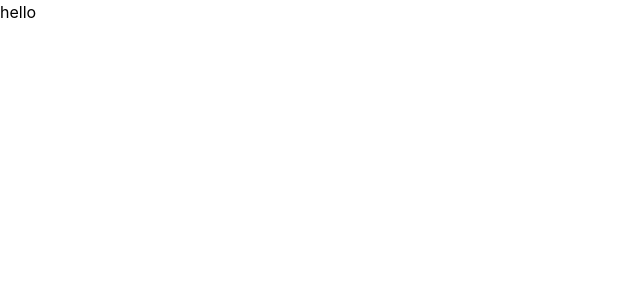
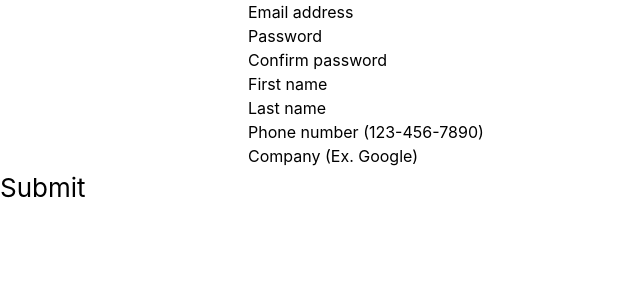
Before and after one commit to bramvar/Frontend-Pass-it-on, a React (Vite) app: page / in a window 1280 px wide. Shown: the top 300 px of the page, without its empty margins (0-640 px from the left). Built offline with nearby package versions, Linux system fonts and the light colour scheme.

Commit message:
Decide component created

```diff
--- a/index.html
+++ b/index.html
@@ -9,7 +9,5 @@
   <body>
     <div id="root"></div>
     <script type="module" src="/src/main.tsx"></script>
-
-
   </body>
 </html>
--- /dev/null
+++ b/src/Decide.tsx
@@ -0,0 +1,14 @@
+import { useState } from "react"
+import App from "./App"
+import Register from "./Register"
+
+
+export default function Decide(){
+    const [isActive,setActive] = useState(true)
+    const elem = (isActive) ?<App /> :<Register />
+    return(
+        <div>
+            {elem}
+        </div>
+    )
+}
--- a/src/main.tsx
+++ b/src/main.tsx
@@ -3,13 +3,28 @@ import ReactDOM from 'react-dom'
 import './index.css'
 import App from './App'
 import Register from './Register'
-import 'flowbite'
+import Decide from './Decide'
+//import 'flowbite'
 
-//const [isActive, setIsActive] = useState(true)
 
-function isActive2(){
-  const element = (false) ? <App /> : <Register />
-  return ReactDOM.render(element,document.getElementById("root"))
+
+const isActive2 =()=>{
+ // const [isActive, setIsActive] = React.useState(true)
+
+  const elem = (true) ? "<App />" :"<Register />"
+
+  return (
+    <div>
+        {elem}
+    </div>
+  )
 }
 
-isActive2()
+
+ReactDOM.render(
+    <React.StrictMode>
+        <Decide />
+
+    </React.StrictMode>,
+
+    document.getElementById("root"))
```
